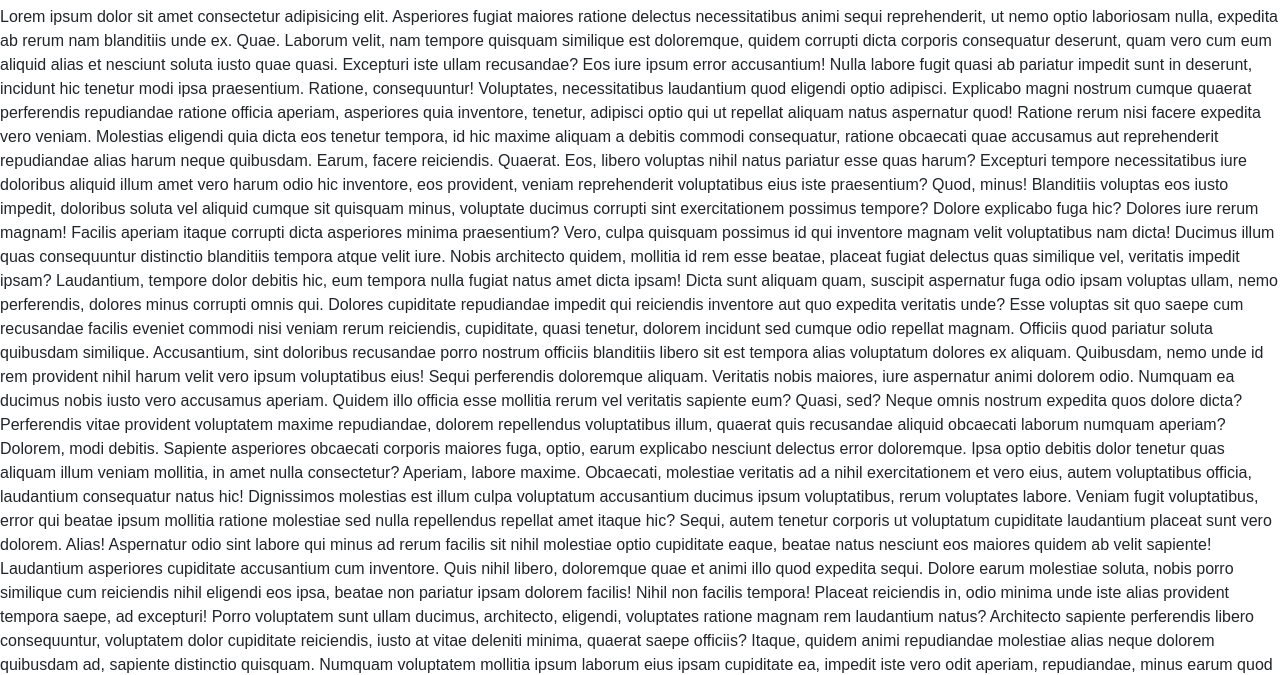
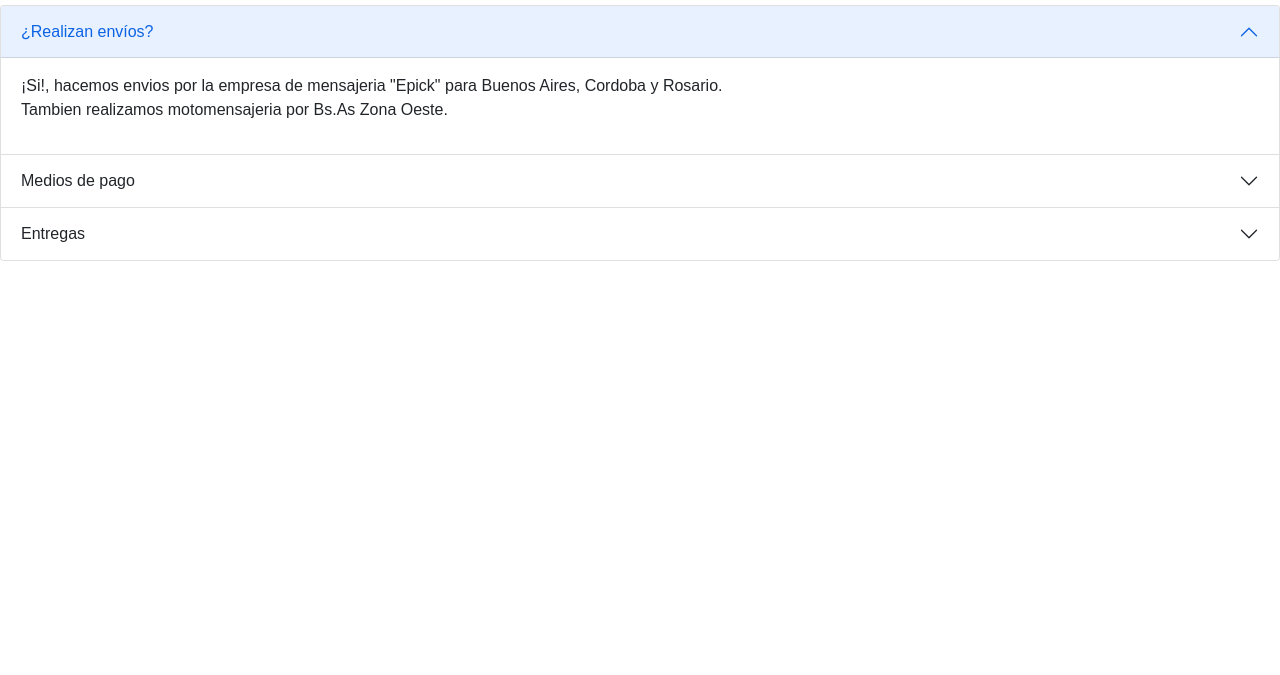
Before and after one commit to LucasCato/BubbaEmprendimiento, a website: page preguntas.html in a window 1280 px wide. Shown: the part 129-804 px from the top of the page. Drawn offline with nearby package versions, Linux system fonts and the light colour scheme.

Commit message:
bootstrap preguntas

```diff
--- a/preguntas.html
+++ b/preguntas.html
@@ -35,35 +35,46 @@
    <main>
    <section>
       <h1>Preguntas Frecuentes</h1>
-   <p>Lorem ipsum dolor sit amet consectetur adipisicing elit. Asperiores fugiat maiores ratione delectus necessitatibus animi sequi reprehenderit, ut nemo optio laboriosam nulla, expedita ab rerum nam blanditiis unde ex. Quae.
-   Laborum velit, nam tempore quisquam similique est doloremque, quidem corrupti dicta corporis consequatur deserunt, quam vero cum eum aliquid alias et nesciunt soluta iusto quae quasi. Excepturi iste ullam recusandae?
-   Eos iure ipsum error accusantium! Nulla labore fugit quasi ab pariatur impedit sunt in deserunt, incidunt hic tenetur modi ipsa praesentium. Ratione, consequuntur! Voluptates, necessitatibus laudantium quod eligendi optio adipisci.
-   Explicabo magni nostrum cumque quaerat perferendis repudiandae ratione officia aperiam, asperiores quia inventore, tenetur, adipisci optio qui ut repellat aliquam natus aspernatur quod! Ratione rerum nisi facere expedita vero veniam.
-   Molestias eligendi quia dicta eos tenetur tempora, id hic maxime aliquam a debitis commodi consequatur, ratione obcaecati quae accusamus aut reprehenderit repudiandae alias harum neque quibusdam. Earum, facere reiciendis. Quaerat.
-   Eos, libero voluptas nihil natus pariatur esse quas harum? Excepturi tempore necessitatibus iure doloribus aliquid illum amet vero harum odio hic inventore, eos provident, veniam reprehenderit voluptatibus eius iste praesentium?
-   Quod, minus! Blanditiis voluptas eos iusto impedit, doloribus soluta vel aliquid cumque sit quisquam minus, voluptate ducimus corrupti sint exercitationem possimus tempore? Dolore explicabo fuga hic? Dolores iure rerum magnam!
-   Facilis aperiam itaque corrupti dicta asperiores minima praesentium? Vero, culpa quisquam possimus id qui inventore magnam velit voluptatibus nam dicta! Ducimus illum quas consequuntur distinctio blanditiis tempora atque velit iure.
-   Nobis architecto quidem, mollitia id rem esse beatae, placeat fugiat delectus quas similique vel, veritatis impedit ipsam? Laudantium, tempore dolor debitis hic, eum tempora nulla fugiat natus amet dicta ipsam!
-   Dicta sunt aliquam quam, suscipit aspernatur fuga odio ipsam voluptas ullam, nemo perferendis, dolores minus corrupti omnis qui. Dolores cupiditate repudiandae impedit qui reiciendis inventore aut quo expedita veritatis unde?
-   Esse voluptas sit quo saepe cum recusandae facilis eveniet commodi nisi veniam rerum reiciendis, cupiditate, quasi tenetur, dolorem incidunt sed cumque odio repellat magnam. Officiis quod pariatur soluta quibusdam similique.
-   Accusantium, sint doloribus recusandae porro nostrum officiis blanditiis libero sit est tempora alias voluptatum dolores ex aliquam. Quibusdam, nemo unde id rem provident nihil harum velit vero ipsum voluptatibus eius!
-   Sequi perferendis doloremque aliquam. Veritatis nobis maiores, iure aspernatur animi dolorem odio. Numquam ea ducimus nobis iusto vero accusamus aperiam. Quidem illo officia esse mollitia rerum vel veritatis sapiente eum?
-   Quasi, sed? Neque omnis nostrum expedita quos dolore dicta? Perferendis vitae provident voluptatem maxime repudiandae, dolorem repellendus voluptatibus illum, quaerat quis recusandae aliquid obcaecati laborum numquam aperiam? Dolorem, modi debitis.
-   Sapiente asperiores obcaecati corporis maiores fuga, optio, earum explicabo nesciunt delectus error doloremque. Ipsa optio debitis dolor tenetur quas aliquam illum veniam mollitia, in amet nulla consectetur? Aperiam, labore maxime.
-   Obcaecati, molestiae veritatis ad a nihil exercitationem et vero eius, autem voluptatibus officia, laudantium consequatur natus hic! Dignissimos molestias est illum culpa voluptatum accusantium ducimus ipsum voluptatibus, rerum voluptates labore.
-   Veniam fugit voluptatibus, error qui beatae ipsum mollitia ratione molestiae sed nulla repellendus repellat amet itaque hic? Sequi, autem tenetur corporis ut voluptatum cupiditate laudantium placeat sunt vero dolorem. Alias!
-   Aspernatur odio sint labore qui minus ad rerum facilis sit nihil molestiae optio cupiditate eaque, beatae natus nesciunt eos maiores quidem ab velit sapiente! Laudantium asperiores cupiditate accusantium cum inventore.
-   Quis nihil libero, doloremque quae et animi illo quod expedita sequi. Dolore earum molestiae soluta, nobis porro similique cum reiciendis nihil eligendi eos ipsa, beatae non pariatur ipsam dolorem facilis!
-   Nihil non facilis tempora! Placeat reiciendis in, odio minima unde iste alias provident tempora saepe, ad excepturi! Porro voluptatem sunt ullam ducimus, architecto, eligendi, voluptates ratione magnam rem laudantium natus?
-   Architecto sapiente perferendis libero consequuntur, voluptatem dolor cupiditate reiciendis, iusto at vitae deleniti minima, quaerat saepe officiis? Itaque, quidem animi repudiandae molestiae alias neque dolorem quibusdam ad, sapiente distinctio quisquam.
-   Numquam voluptatem mollitia ipsum laborum eius ipsam cupiditate ea, impedit iste vero odit aperiam, repudiandae, minus earum quod fugiat esse error molestias quam libero dolorum eveniet nisi totam! Ipsam, vero.
-   Repudiandae libero minus nam rem mollitia? Blanditiis quisquam recusandae doloribus cum rem commodi libero quidem neque saepe nulla quas laboriosam id dicta aliquam voluptatum error, qui temporibus asperiores magnam repellendus.
-   Officiis eveniet consectetur quod id blanditiis ut numquam repellendus, aut, iste minus quaerat quae perferendis nobis illo neque voluptatibus deleniti placeat praesentium veniam quos soluta labore? Iste ipsum reprehenderit blanditiis.
-   Cum voluptatibus soluta sapiente itaque impedit in at beatae nostrum labore quo ad vero reprehenderit, voluptates, laborum maiores qui iusto dolorem odit accusamus quidem ut nobis voluptatem amet! Necessitatibus, adipisci?
-   Consequatur veritatis provident sed consequuntur facilis rem reprehenderit culpa velit aspernatur qui debitis, corrupti, alias, nulla facere. Impedit corporis voluptatum ipsa totam, vel eum beatae incidunt placeat neque doloremque sit.
-   Hic mollitia, eaque iure quidem odit totam quos officia nisi aliquid est praesentium vel eligendi ipsa quo culpa a in eius modi voluptate aperiam veniam earum autem delectus natus? Similique.
-   Quis praesentium sunt fugiat voluptate unde deserunt consectetur in quibusdam ad? Nesciunt, debitis magni voluptate molestiae rerum tenetur magnam quisquam eveniet voluptatum fugiat velit quis obcaecati dolore illo. Rerum, voluptatibus.
-   Quisquam eum explicabo, at id asatur, nihil eaque consequatur corporis similique illum vitae cumque vero, earum quod! Aperiam qui officia perspiciatis debitis laudantium aliquam magnam, quibusdam rerum tenetur accusantium! Cumque?</p>
+      <div class="accordion" id="accordionExample">
+         <div class="accordion-item">
+         <h2 class="accordion-header" id="headingOne">
+         <button class="accordion-button" type="button" data-bs-toggle="collapse" data-bs-target="#collapseOne" aria-expanded="true" aria-controls="collapseOne">
+            ¿Realizan envíos?
+         </button>
+         </h2>
+         <div id="collapseOne" class="accordion-collapse collapse show" aria-labelledby="headingOne" data-bs-parent="#accordionExample">
+            <div class="accordion-body">
+               <p>¡Si!, hacemos envios por la empresa de mensajeria "Epick" para Buenos Aires, Cordoba y Rosario.<br>
+                  Tambien realizamos motomensajeria por Bs.As Zona Oeste.
+               </p>
+            </div>
+         </div>
+         </div>
+         <div class="accordion-item">
+         <h2 class="accordion-header" id="headingTwo">
+            <button class="accordion-button collapsed" type="button" data-bs-toggle="collapse" data-bs-target="#collapseTwo" aria-expanded="false" aria-controls="collapseTwo">
+               Medios de pago
+            </button>
+         </h2>
+         <div id="collapseTwo" class="accordion-collapse collapse" aria-labelledby="headingTwo" data-bs-parent="#accordionExample">
+            <div class="accordion-body">
+            <p>Acetamos transferencias bancarias, mercado pago y efectivo a contraentrega por motomensajeria o entregas</p>
+            </div>
+         </div>
+         </div>
+         <div class="accordion-item">
+         <h2 class="accordion-header" id="headingThree">
+            <button class="accordion-button collapsed" type="button" data-bs-toggle="collapse" data-bs-target="#collapseThree" aria-expanded="false" aria-controls="collapseThree">
+               Entregas
+            </button>
+         </h2>
+         <div id="collapseThree" class="accordion-collapse collapse" aria-labelledby="headingThree" data-bs-parent="#accordionExample">
+            <div class="accordion-body">
+               <p>Entregas personalizadas y a acordar en estaciones del Tren Sarmiento: <br> Moreno a Ramos Mejia <br> 09:00 A 13:00 HS</p>
+            </div>
+         </div>
+         </div>
+      </div>
    </section>
    </main>
    <footer>
```
